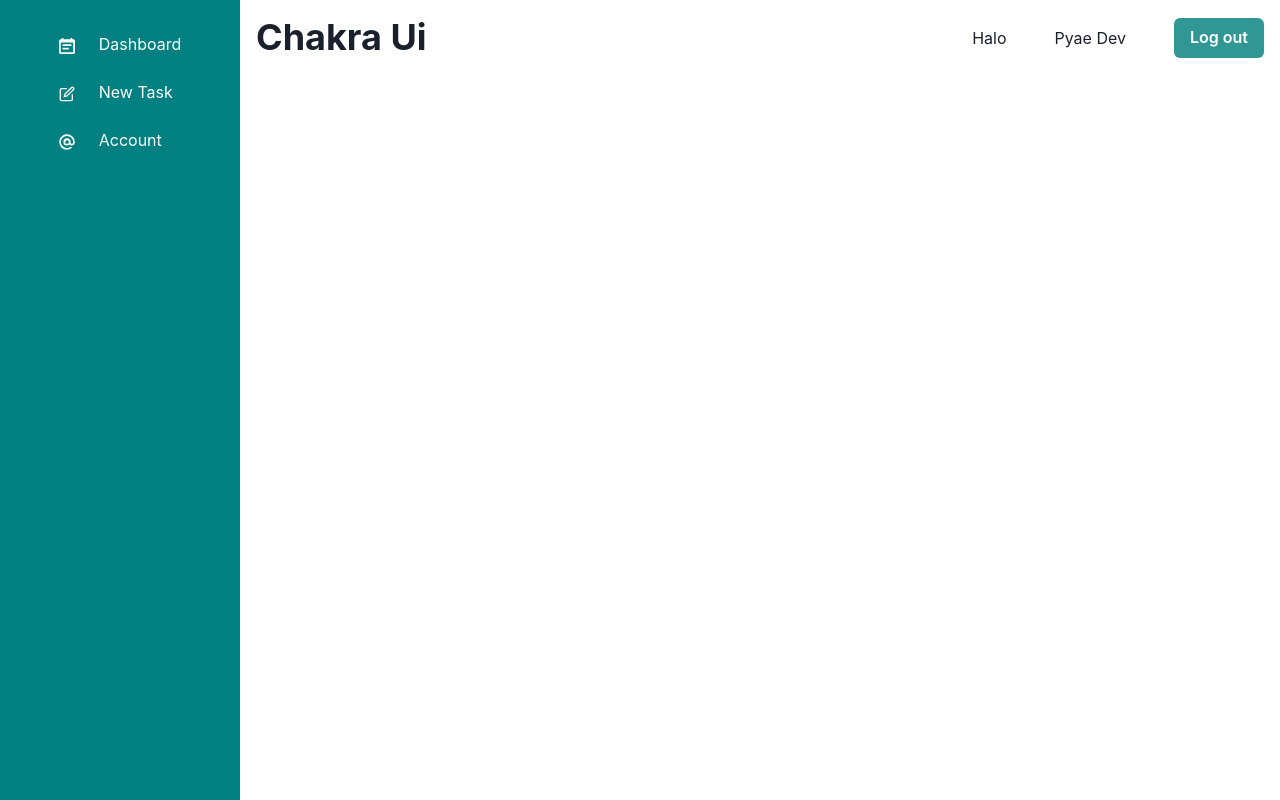
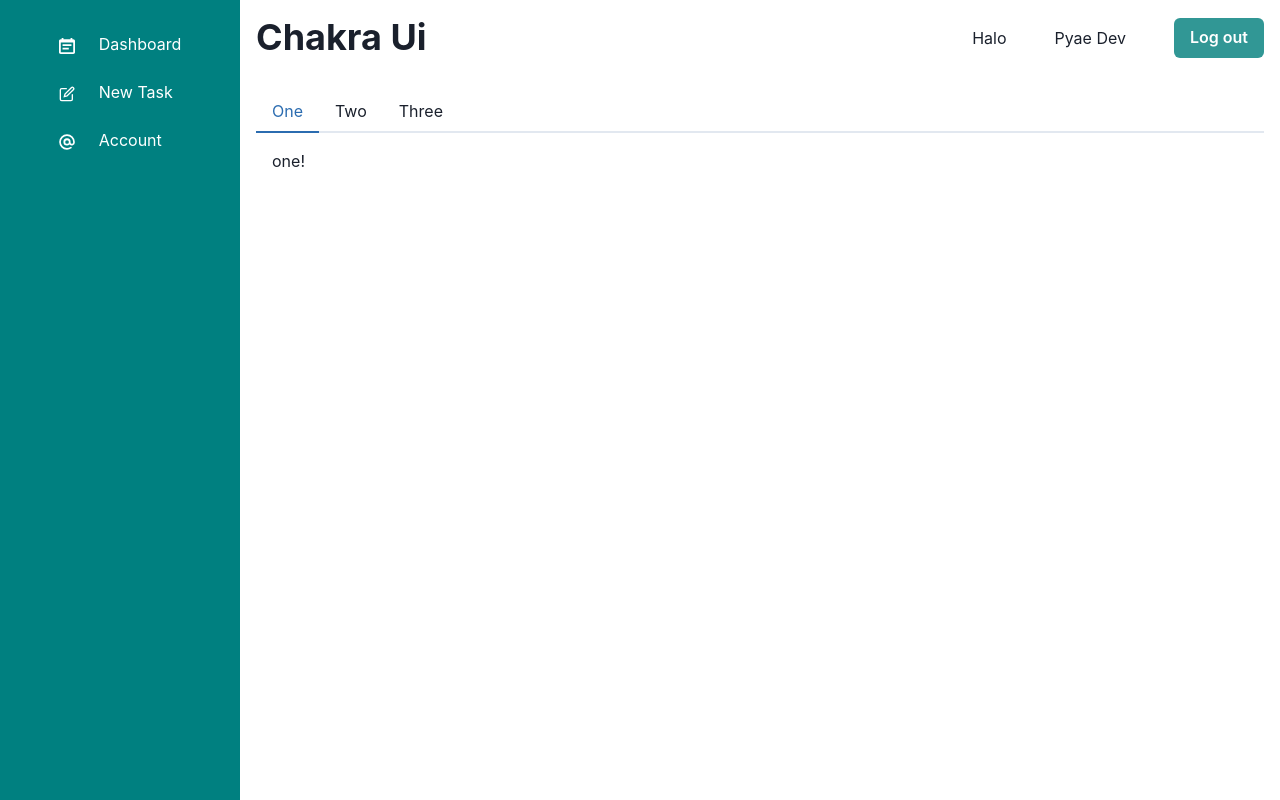
Before and after one commit to pyaephyohann/learn-techs, a React (Create React App) app in the folder chakra-ui/: page /tabs in a window 1280 px wide. Built offline with nearby package versions, Linux system fonts and the light colour scheme.

Commit message:
learn-chakra-ui: tabs

```diff
--- a/chakra-ui/src/components/Layout.jsx
+++ b/chakra-ui/src/components/Layout.jsx
@@ -7,7 +7,9 @@
   return (
     <Flex>
       <Box display={{ sm: "none", md: "block" }}>
-        <SideBar />
+        <Box>
+          <SideBar />
+        </Box>
       </Box>
       <Box w="100%">
         <NavBar />
--- a/chakra-ui/src/components/Router.jsx
+++ b/chakra-ui/src/components/Router.jsx
@@ -1,11 +1,13 @@
 import { BrowserRouter, Route, Routes } from "react-router-dom";
 import App from "../App";
+import ChakraTabs from "./Tabs";
 
 const Router = () => {
   return (
     <BrowserRouter>
       <Routes>
         <Route path="/" Component={App} />
+        <Route path="/tabs" Component={ChakraTabs} />
       </Routes>
     </BrowserRouter>
   );
--- /dev/null
+++ b/chakra-ui/src/components/Tabs.jsx
@@ -0,0 +1,26 @@
+import { Tabs, TabList, TabPanels, Tab, TabPanel } from "@chakra-ui/react";
+
+const ChakraTabs = () => {
+  return (
+    <Tabs>
+      <TabList>
+        <Tab>One</Tab>
+        <Tab>Two</Tab>
+        <Tab>Three</Tab>
+      </TabList>
+      <TabPanels>
+        <TabPanel>
+          <p>one!</p>
+        </TabPanel>
+        <TabPanel>
+          <p>two!</p>
+        </TabPanel>
+        <TabPanel>
+          <p>three!</p>
+        </TabPanel>
+      </TabPanels>
+    </Tabs>
+  );
+};
+
+export default ChakraTabs;
```
